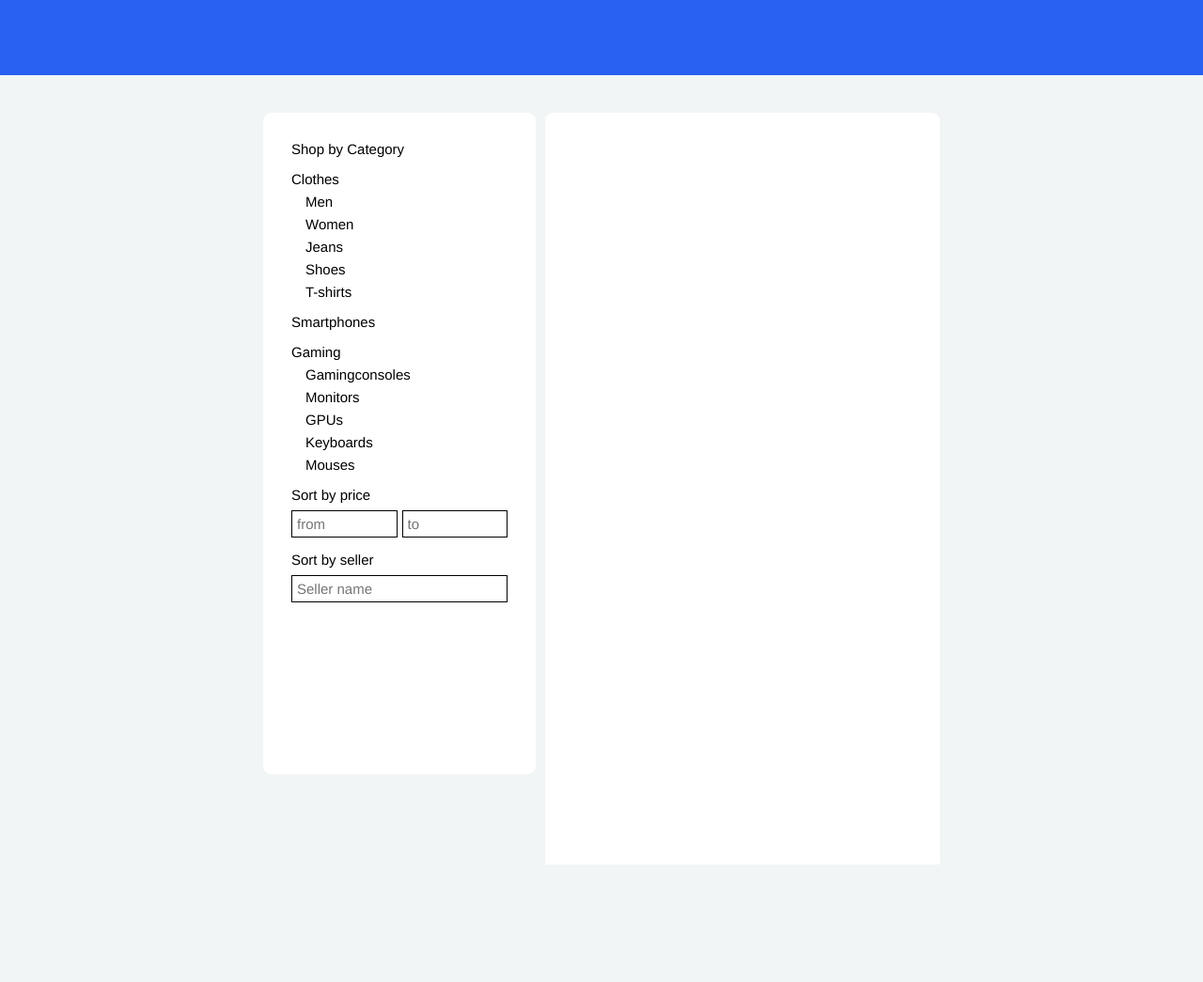
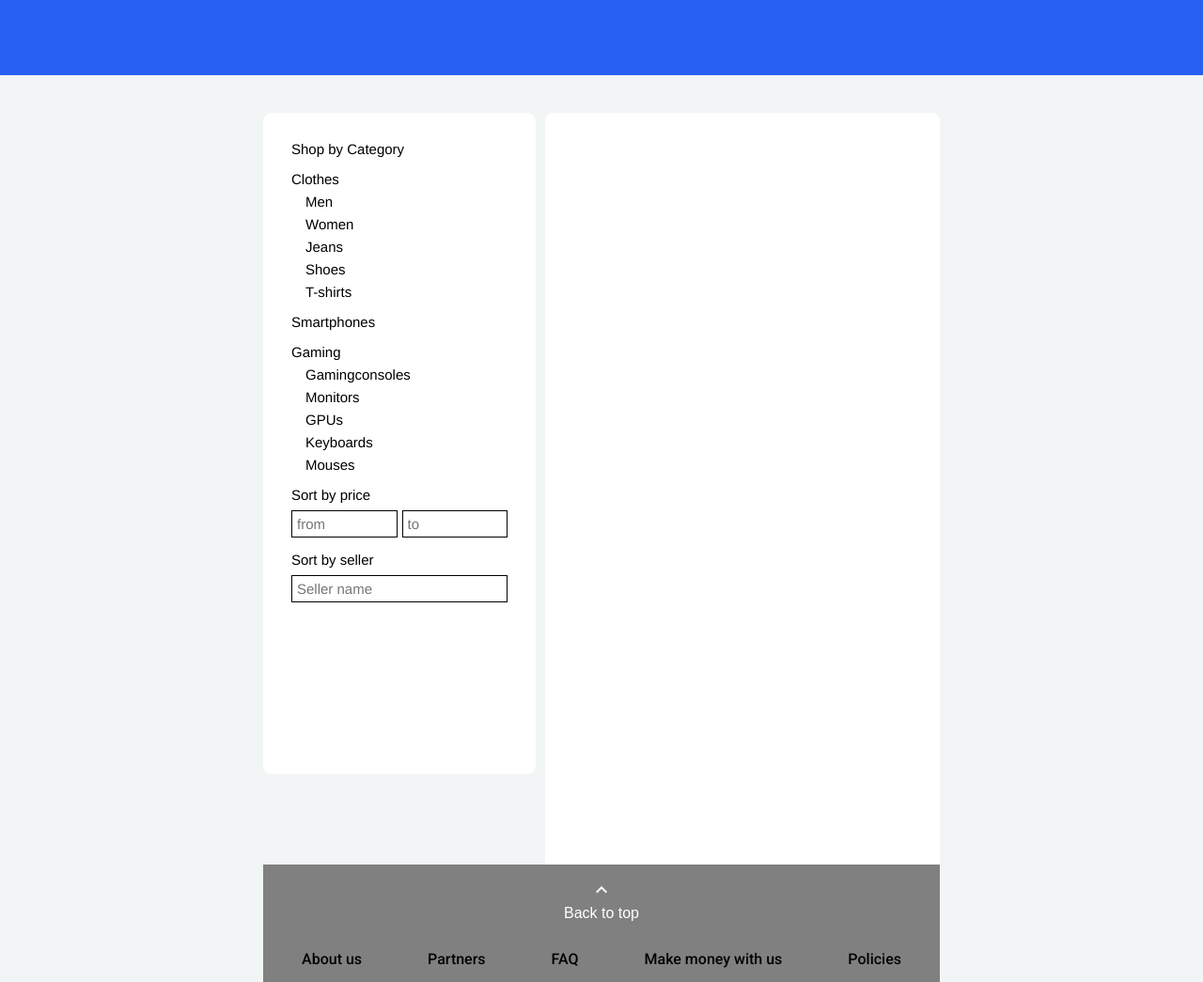
Before and after one commit to taulantbytyqiii/hoxton-js-projectt, a website built with Vite: page index.html in a window 1280 px wide. Shown: the whole page at 94% size. Before the commit the page ends 920 px from the top, so only its background shows below. Built offline with nearby package versions, Linux system fonts and the light colour scheme; files whose address does not match are found by name; a web font is replaced by a local one.

Commit message:
Footer Done (HTMl CSS)

```diff
--- a/index.html
+++ b/index.html
@@ -118,7 +118,21 @@
           <section class="products-section"></section>
         </div>
       </main>
-      <footer></footer>
+      <footer>
+        <div class="back_to_top">
+          <button class="to_top_button">
+          <span class="material-symbols-outlined"> expand_less </span>
+          <p>Back to top</p>
+        </button>
+        </div>
+        <div class="about_us">
+          <a href="">About us</a>
+          <a href="">Partners</a>
+          <a href="">FAQ</a>
+          <a href="">Make money with us</a>
+          <a href="">Policies</a>
+        </div>
+      </footer>
     </div>
     <script type="module" src="/main.js"></script>
   </body>
--- a/style.css
+++ b/style.css
@@ -253,3 +253,40 @@ main {
   font-size: 15px;
   color: red;
 }
+
+footer{
+  background-color: gray;
+  display: grid;
+  grid-auto-flow: row;
+  place-content: center;
+  justify-content: center;
+position: relative;
+}
+
+.back_to_top{
+  display: grid;
+  grid-auto-flow: row;
+}
+
+.to_top_button{
+background-color: gray;
+border: none;
+color: white;
+padding: 15px 32px;
+font-size: 1rem;
+}
+
+.about_us{
+  display: grid;
+  grid-auto-flow: column;
+  place-content: center;
+  gap: 40px;
+}
+
+.about_us a{
+  font-family: roboto;
+  font-size: 1rem;
+  color: rgb(0, 0, 0);
+  text-decoration: none;
+  padding: 15px;
+}
```
